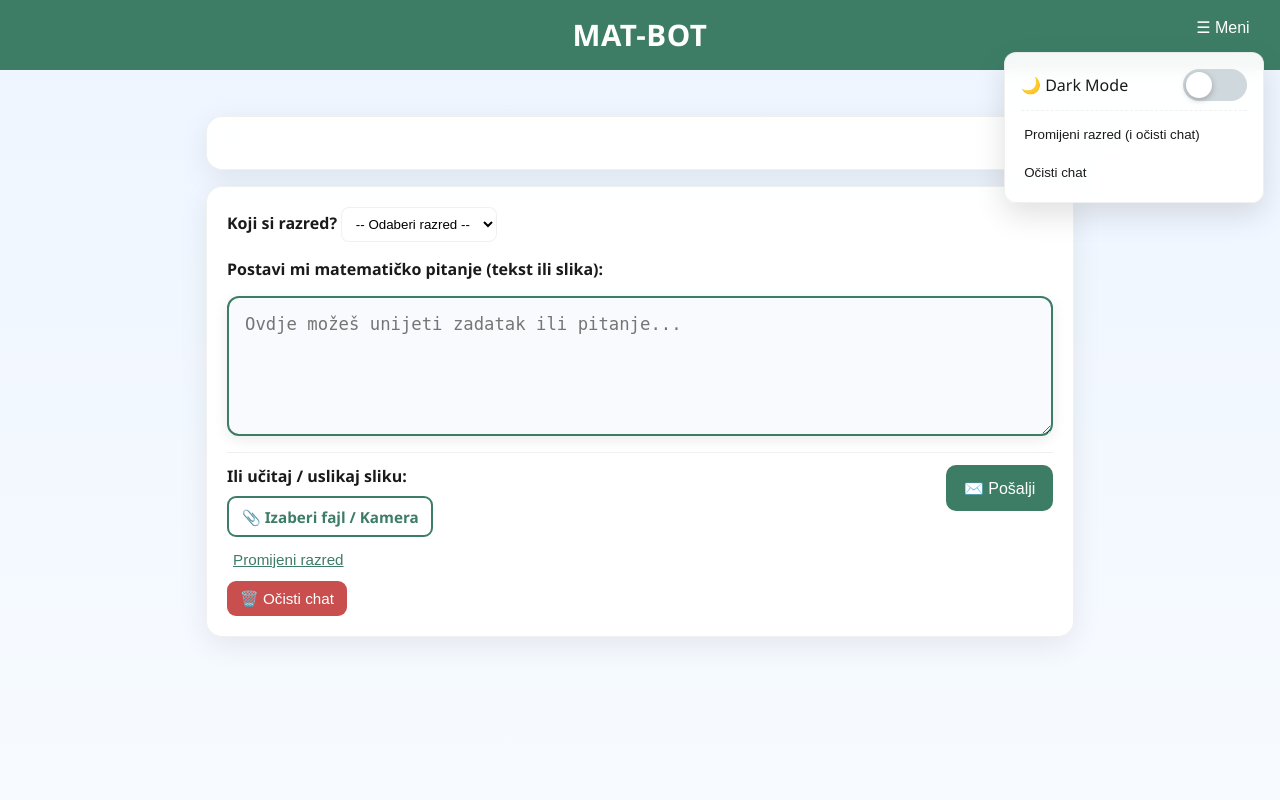
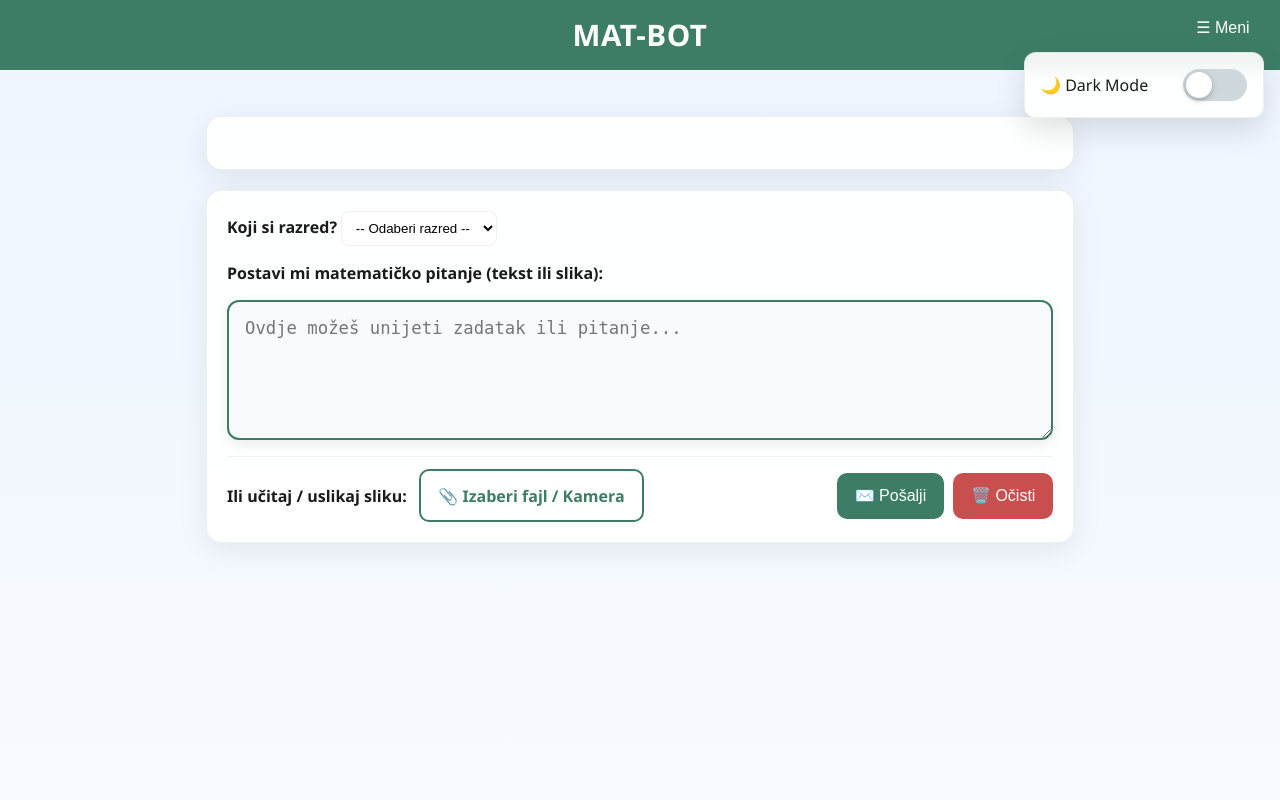
Before and after one commit to FarisMujacic/ai-matematicari, a Flask app: page / in a window 1280 px wide, after a click on "☰ Meni". Run offline with Flask 3, Linux system fonts and the light colour scheme; parts of the project's set-up code (start-up, migrations or seed data) failed here and were passed over; some libraries are stand-ins or nearby versions.

Commit message:
Update index.html

```diff
--- a/templates/index.html
+++ b/templates/index.html
@@ -14,7 +14,7 @@
   <style>
   :root{
     --page-bg:linear-gradient(180deg,#eef5ff 0%,#f7fbff 100%);
-    --card-bg:rgba(255,255,255,.94);
+    --card-bg:rgba(255,255,255,.92);
     --card-border:rgba(0,0,0,.06);
     --text:#1a1a1a;
     --accent-bot:#4caf50;
@@ -25,21 +25,17 @@
     --btn-bg-hover:#2f5c4e;
     --danger:#c94f4f;
     --muted:#6b7a86;
-    --typing-bg:#fff7d9;
-    --typing-border:#ffb84d;
   }
   body.dark{
-    --page-bg:linear-gradient(180deg,#0b1113 0%,#070b0d 100%);
-    --card-bg:rgba(23,29,33,.95);
+    --page-bg:linear-gradient(180deg,#0d1416 0%,#0a0f11 100%);
+    --card-bg:rgba(27,35,39,.90);
     --card-border:rgba(255,255,255,.08);
     --text:#e9f1f3;
-    --bubble-bg:#1f2a2f;
-    --bubble-text:#e9f1f3;
-    --btn-bg:#2b5950;
-    --btn-bg-hover:#234a42;
-    --muted:#a9b7bf;
-    --typing-bg:#2a2f18;
-    --typing-border:#b28a2a;
+    --bubble-bg:#263238;
+    --bubble-text:#eef6f8;
+    --btn-bg:#2f5c4e;
+    --btn-bg-hover:#274a40;
+    --muted:#9fb0b9;
   }
 
   *{box-sizing:border-box}
@@ -51,13 +47,8 @@
   .dropdown{position:absolute;right:1rem;top:.6rem;}
   .dropdown-toggle{background:var(--btn-bg);color:#fff;border:none;padding:.55rem .9rem;font-size:1rem;border-radius:10px;cursor:pointer;}
   .dropdown-toggle:hover{background:var(--btn-bg-hover);}
-  .dropdown-content{display:none;position:absolute;top:115%;right:0;min-width:260px;background:var(--card-bg);color:var(--text);border:1px solid var(--card-border);box-shadow:0 12px 30px rgba(0,0,0,.12);border-radius:12px;padding:1rem;backdrop-filter: blur(8px);}
+  .dropdown-content{display:none;position:absolute;top:115%;right:0;min-width:240px;background:var(--card-bg);color:var(--text);border:1px solid var(--card-border);box-shadow:0 12px 30px rgba(0,0,0,.12);border-radius:12px;padding:1rem;backdrop-filter: blur(8px);}
   .dropdown.open .dropdown-content{display:block;}
-  .dropdown-content .menu-group{display:flex;flex-direction:column;gap:.6rem;margin-top:.6rem;padding-top:.6rem;border-top:1px dashed var(--card-border);}
-  .menu-link{background:none;border:none;text-align:left;color:var(--text);cursor:pointer;padding:.4rem .2rem;border-radius:8px;}
-  .menu-link:hover{background:rgba(0,0,0,.06)}
-  body.dark .menu-link:hover{background:rgba(255,255,255,.06)}
-
   .toggle-row{display:flex;align-items:center;justify-content:space-between;gap:.75rem;}
   .toggle-slider{position:relative;width:64px;height:32px;background:#cfd8dc;border-radius:32px;cursor:pointer;transition:background .25s;}
   .toggle-slider::before{content:"";position:absolute;top:3px;left:3px;width:26px;height:26px;background:#fff;border-radius:50%;box-shadow:0 2px 6px rgba(0,0,0,.25);transition:transform .25s;}
@@ -67,9 +58,8 @@
 
   main{max-width:900px;margin:0 auto;padding:16px;}
   .card{background:var(--card-bg);border:1px solid var(--card-border);border-radius:16px;padding:1.25rem;box-shadow:0 8px 30px rgba(0,0,0,.08);backdrop-filter: blur(10px);}
-  .stack{display:flex;flex-direction:column;gap:1rem;}
+  .stack{display:flex;flex-direction:column;gap:1.25rem;}
 
-  /* CHAT */
   #chat-container{display:flex;flex-direction:column;gap:.75rem;max-height:60vh;overflow-y:auto;scroll-behavior:smooth;padding:.25rem .25rem .5rem;border-radius:12px;}
   .qa-pair{display:flex;flex-direction:column;gap:.4rem;margin-bottom:.3rem;}
   .chat-message{display:flex;width:100%;word-break:break-word;}
@@ -78,26 +68,20 @@
   .bubble,.bubble.user{padding:.9rem 1.1rem;border-radius:14px;font-size:1rem;line-height:1.75;box-shadow:0 1px 4px rgba(0,0,0,.05);white-space:pre-wrap;background:var(--bubble-bg);color:var(--bubble-text);max-width:75%;animation:fadeIn .25s ease;}
   .bubble{border-left:4px solid var(--accent-bot);margin:.35rem 0;}
   .bubble.user{background:#c8ebf0;border-right:4px solid var(--accent-user);border-left:0!important;margin:.35rem 0 .35rem auto;max-width:60%;}
+  .typing-indicator{position:sticky;bottom:0;align-self:flex-start;font-style:italic;font-size:1rem;padding:.5rem .75rem;color:#444;background:#fff2c2;border-left:4px solid #ffb84d;border-radius:8px;margin:.15rem 0 0;max-width:320px;display:none;z-index:2;}
+  .typing-indicator::after{content:'...';animation:dots 1s steps(3,end) infinite;}
+  @keyframes dots{0%{content:''}33%{content:'.'}66%{content:'..'}100%{content:'...'}}
   @keyframes fadeIn{from{opacity:0;transform:translateY(6px);}to{opacity:1;transform:translateY(0);}}
 
-  /* TIPKANJE između chata i forme */
-  .typing-wrap{margin-top:-4px;}
-  .typing-indicator{font-style:italic;font-size:1rem;padding:.6rem .8rem;color:#333;background:var(--typing-bg);border-left:4px solid var(--typing-border);border-radius:10px;}
-  .typing-indicator .dots::after{content:'...';animation:dots 1s steps(3,end) infinite;}
-  @keyframes dots{0%{content:''}33%{content:'.'}66%{content:'..'}100%{content:'...'}}
-
-  form{display:flex;flex-direction:column;gap:1rem;}
+  form{display:flex;flex-direction:column;gap:1rem;} form,textarea,select{autocomplete: off;}
   label{font-weight:600;}
   select{padding:.5rem .6rem;border-radius:8px;border:1px solid var(--card-border);background:#fff;}
   textarea{width:100%;min-height:140px;padding:1rem;font-size:1.08rem;border-radius:12px;border:2px solid #50e3c2;background:#f8fafd;outline:none;resize:vertical;box-shadow:0 2px 8px rgba(0,0,0,.04);}
   textarea:focus{border-color:#3d7d66;box-shadow:0 4px 14px rgba(0,0,0,.08);}
-  body.dark select{background:#162024;color:var(--text);}
-  body.dark textarea{background:#0f1518;border-color:#2f796a;}
 
-  .file-row{display:flex;flex-direction:column;align-items:flex-start;gap:.55rem;}
+  .file-row{display:flex;align-items:center;gap:.75rem;flex-wrap:wrap;}
   .file-input{display:none;}
-  .btn.small{padding:.55rem .8rem;font-size:.95rem;border-radius:9px;}
-  .file-chip{display:none;align-items:center;gap:.5rem;background:#eff6ff;border:1px dashed #b9d2ff;color:#2a4365;padding:.35rem .55rem;border-radius:999px;font-size:.88rem;}
+  .file-chip{display:none;align-items:center;gap:.5rem;background:#eff6ff;border:1px dashed #b9d2ff;color:#2a4365;padding:.45rem .6rem;border-radius:999px;font-size:.92rem;}
   .file-chip .remove{background:transparent;border:none;font-size:1rem;cursor:pointer;color:#2a4365;line-height:1;}
   .file-chip.show{display:inline-flex;}
 
@@ -106,8 +90,8 @@
   .btn.secondary{background:transparent;color:var(--btn-bg);border:2px solid var(--btn-bg);}
   .btn.danger{background:var(--danger);}
 
-  .form-actions{display:flex;align-items:flex-start;justify-content:space-between;gap:1rem;flex-wrap:wrap;padding-top:.75rem;border-top:1px solid var(--card-border);}
-  .form-actions .left{display:flex;flex-direction:column;align-items:flex-start;gap:.55rem;flex:1;}
+  .form-actions{display:flex;align-items:center;justify-content:space-between;gap:1rem;flex-wrap:wrap;padding-top:.75rem;border-top:1px solid var(--card-border);}
+  .form-actions .left{display:flex;align-items:center;gap:.75rem;flex-wrap:wrap;}
   .form-actions .right{display:flex;align-items:center;gap:.6rem;flex-wrap:wrap;}
   @media (max-width:700px){
     .form-actions{flex-direction:column;align-items:stretch;}
@@ -122,8 +106,6 @@
 
   .muted{color:var(--muted);font-size:.95rem}
   .hidden{display:none}
-  .linklike{background:none;border:2px dashed transparent;color:var(--btn-bg);cursor:pointer;text-decoration:underline;padding:.15rem .25rem;border-radius:8px;font-size:.95rem}
-  .linklike:hover{border-color:var(--card-border)}
   </style>
 </head>
 <body>
@@ -139,12 +121,6 @@
             <span class="toggle-slider"></span>
           </label>
         </div>
-
-        <!-- dodatne opcije -->
-        <div class="menu-group">
-          <button class="menu-link" id="menu-change-grade">Promijeni razred (i očisti chat)</button>
-          <button class="menu-link" id="menu-clear-chat">Očisti chat</button>
-        </div>
       </div>
     </div>
   </header>
@@ -152,7 +128,6 @@
   {% if error %}<div class="error-banner">{{ error }}</div>{% endif %}
 
   <main class="stack">
-    <!-- CHAT -->
     <div class="card">
       <div id="chat-container">
         {% for message in history %}
@@ -161,18 +136,12 @@
           <div class="chat-message bot-message"><div class="bubble">{{ message.bot|safe }}</div></div>
         </div>
         {% endfor %}
+        <div id="typing" class="typing-indicator" style="display:none;">🤖 MAT-BOT piše odgovor</div>
       </div>
     </div>
 
-    <!-- INDICATOR između chata i forme -->
-    <div id="typing-wrap" class="typing-wrap hidden">
-      <div id="typing" class="typing-indicator">
-        <span class="dots">🤖 MAT-BOT piše odgovor</span>
-      </div>
-    </div>
-
-    <!-- FORMA -->
     <div class="card">
+      <!-- Jedna forma, jedno dugme -->
       <form id="ask-form" method="POST" enctype="multipart/form-data" autocomplete="off" action="/submit">
         <input type="hidden" name="history_json" id="history_json_main" value='{{ history|tojson|safe }}'>
         <div id="razred-wrapper" {% if razred and not error %}style="display: none;"{% endif %}>
@@ -186,9 +155,6 @@
             <option value="9" {% if razred == '9' %}selected{% endif %}>9. razred</option>
           </select>
         </div>
-        <div id="promijeni-razred-wrap" class="hidden">
-          <button type="button" id="promijeni-razred" class="linklike">Promijeni razred</button>
-        </div>
 
         <label for="pitanje">Postavi mi matematičko pitanje (tekst ili slika):</label>
         <textarea name="pitanje" id="pitanje" placeholder="Ovdje možeš unijeti zadatak ili pitanje..." autofocus autocomplete="off"></textarea>
@@ -198,20 +164,17 @@
             <label for="slika">Ili učitaj / uslikaj sliku:</label>
             <div class="file-row">
               <input class="file-input" id="slika" type="file" name="file" accept="image/*" />
-              <label for="slika" class="btn secondary small">📎 Izaberi fajl / Kamera</label>
+              <label for="slika" class="btn secondary">📎 Izaberi fajl / Kamera</label>
               <span id="file-chip" class="file-chip">
                 <span id="file-name">Nije odabran fajl</span>
                 <button type="button" class="remove" id="remove-file" title="Ukloni fajl">×</button>
               </span>
-
-              <!-- ispod fajla: promijeni razred, pa očisti -->
-              <button type="button" id="btn-change-grade-below" class="linklike">Promijeni razred</button>
-              <button type="button" id="btn-clear-chat" class="btn danger small">🗑️ Očisti chat</button>
             </div>
           </div>
 
           <div class="right">
             <button id="sendBtn" type="button" class="btn">✉️ Pošalji</button>
+            <button type="submit" form="clear-form" class="btn danger">🗑️ Očisti</button>
           </div>
         </div>
       </form>
@@ -234,6 +197,10 @@ function initDarkToggle(){
   cb.addEventListener('change', ()=>{ document.body.classList.toggle('dark', cb.checked); localStorage.setItem('matbot_dark', cb.checked ? '1' : '0');});
 }
 
+function showTyping(){ const el = document.getElementById('typing'); if(!el) return; el.style.display='block'; scrollToBottom(); }
+function hideTyping(){ const el = document.getElementById('typing'); if(el) el.style.display='none'; }
+function scrollToBottom(){ const chat=document.getElementById('chat-container'); if(chat) chat.scrollTop = chat.scrollHeight; }
+
 (function setupScrollButton(){
   const chat = document.getElementById('chat-container');
   const btn = document.getElementById('to-bottom');
@@ -241,7 +208,6 @@ function initDarkToggle(){
   const toggleBtn = ()=>{ const nearBottom = (chat.scrollHeight - chat.scrollTop - chat.clientHeight) < 40; btn.style.display = nearBottom ? 'none' : 'block'; };
   chat.addEventListener('scroll', toggleBtn); setTimeout(toggleBtn, 200);
 })();
-function scrollToBottom(){ const chat=document.getElementById('chat-container'); if(chat) chat.scrollTop = chat.scrollHeight; }
 
 function getCID(){
   const key='matbot_cid';
@@ -286,16 +252,6 @@ document.addEventListener('DOMContentLoaded', () => {
   const removeBtn = document.getElementById('remove-file');
   const textarea  = document.getElementById('pitanje');
   const razredSel = document.getElementById('razred');
-  const razredWrap= document.getElementById('razred-wrapper');
-  const promijeniWrap = document.getElementById('promijeni-razred-wrap');
-
-  const btnChangeGradeBelow = document.getElementById('btn-change-grade-below');
-  const btnClearChat = document.getElementById('btn-clear-chat');
-  const menuChangeGrade = document.getElementById('menu-change-grade');
-  const menuClearChat = document.getElementById('menu-clear-chat');
-
-  const typingWrap = document.getElementById('typing-wrap');
-  const typing = document.getElementById('typing');
 
   const cid = getCID();
   const HIST_KEY = 'matbot_history_' + cid;
@@ -311,105 +267,49 @@ document.addEventListener('DOMContentLoaded', () => {
   if (removeBtn) removeBtn.addEventListener('click', clearFile);
 
   function ensureChatContainer(){ return document.getElementById('chat-container'); }
-  function escapeHtml(s){ return (s||'').replace(/[&<>"']/g, m=>({ '&':'&amp;','<':'&gt;','>':'&gt;','"':'&quot;',"'":'&#39;' }[m])); }
+  function escapeHtml(s){ return (s||'').replace(/[&<>"']/g, m=>({ '&':'&amp;','<':'&lt;','>':'&gt;','"':'&quot;',"'":'&#39;' }[m])); }
 
-  // -------- Typing Manager (jedini indikator + dinamične poruke) --------
-  const TypingManager = (function(){
-    let t0 = null, tickTimer = null;
-    const stages = [
-      {t: 0,   text: "🤖 MAT-BOT piše odgovor", dots:true},
-      {t: 8,   text: "⏳ Obrada traje mrvicu duže – ne šalji upit ponovo", dots:true},
-      {t: 20,  text: "🙏 Hvala na strpljenju — čitam/slikam zadatak", dots:false},
-      {t: 40,  text: "⚙️ Još radim… veliki zadaci znaju potrajati", dots:true},
-      {t: 90,  text: "🚀 Gotovo uskoro…", dots:true},
-    ];
-    function setText(msg, dots){
-      typing.innerHTML = `<span class="${dots?'dots':''}">${msg}</span>`;
-    }
-    function onTick(){
-      const s = Math.floor((Date.now() - t0)/1000);
-      let current = stages[0];
-      for (const st of stages){ if (s >= st.t) current = st; else break; }
-      setText(current.text, current.dots);
-    }
-    return {
-      show(){
-        typingWrap.classList.remove('hidden');
-        t0 = Date.now(); onTick();
-        tickTimer = setInterval(onTick, 1000);
-        scrollToBottom();
-      },
-      hide(){
-        typingWrap.classList.add('hidden');
-        if (tickTimer){ clearInterval(tickTimer); tickTimer = null; }
+  function appendUserBubble(text){
+    const chat = ensureChatContainer(); if(!chat) return;
+    const pair = document.createElement('div'); pair.className='qa-pair';
+    const u = document.createElement('div'); u.className='chat-message user-message';
+    u.innerHTML = `<div class="bubble user"><p>${escapeHtml(text)}</p></div>`;
+    const b = document.createElement('div'); b.className='chat-message bot-message';
+    b.innerHTML = `<div class="bubble"><i class="muted">Obrada…</i></div>`;
+    pair.appendChild(u); pair.appendChild(b); chat.appendChild(pair); scrollToBottom();
+    return b.querySelector('.bubble'); // vraća bot balon koji ćemo zamijeniti
+  }
+
+  async function poll(jobId, userLabel, botBubble){
+    const sleep = (ms)=> new Promise(r=>setTimeout(r, ms));
+    for (let i=0;i<180;i++){ // ~6 min @ 2s
+      await sleep(2000);
+      try{
+        const r = await fetch(`/status/${jobId}`, {cache:'no-store', credentials:'include'});
+        if (!r.ok) throw new Error('status http '+r.status);
+        const data = await r.json();
+        if (data.status === 'done'){
+          const html = (data.result && data.result.html) || '<i>Nema rezultata.</i>';
+          botBubble.innerHTML = html;
+          if (window.MathJax && MathJax.typesetPromise) { MathJax.typesetPromise([botBubble]); }
+          applyPlotsIn(botBubble);
+          pushHistory(HIST_KEY, userLabel, html);
+          hideTyping();
+          return;
+        }
+        if (data.status === 'error'){
+          botBubble.innerHTML = `<div class="alert alert-danger">Greška: ${data.error || 'nepoznato'}</div>`;
+          hideTyping(); return;
+        }
+      }catch(_){
+        botBubble.innerHTML = '<div class="alert alert-danger">Greška pri provjeri statusa.</div>';
+        hideTyping(); return;
       }
     }
-  })();
-
-  function showTyping(){ TypingManager.show(); }
-  function hideTyping(){ TypingManager.hide(); }
-
-  // --------- UI helpers ---------
-  function hideGradeAfterFirstSend(){
-    if (!razredWrap) return;
-    razredWrap.classList.add('hidden');
-    razredWrap.style.display = 'none';
-    promijeniWrap.classList.remove('hidden');
-  }
-  function showGradeSelector(){
-    razredWrap.classList.remove('hidden');
-    razredWrap.style.display = '';
-    promijeniWrap.classList.add('hidden');
-    if (razredSel) razredSel.focus();
-  }
-  function clearChatUIAndHistory(){
-    const chat = document.getElementById('chat-container');
-    if (chat) chat.innerHTML = '';
-    resetHistory(HIST_KEY, hiddenMain);
+    botBubble.innerHTML = '<div class="alert alert-warning">Istek vremena čekanja na rezultat.</div>';
     hideTyping();
   }
 
-  function addUserPair({text, hadFile}){
-    const chat = ensureChatContainer(); if(!chat) return null;
-    const pair = document.createElement('div'); pair.className='qa-pair';
-    const u = document.createElement('div'); u.className='chat-message user-message';
-    let userHTML = '';
-    if (text && text.trim()) userHTML += `<p>${escapeHtml(text)}</p>`;
-    if (hadFile) userHTML += `<p><strong>[SLIKA]</strong></p>`;
-    if (!userHTML) userHTML = '<p><em>(prazna poruka)</em></p>';
-    u.innerHTML = `<div class="bubble user">${userHTML}</div>`;
-    pair.appendChild(u);
-    chat.appendChild(pair);
-    scrollToBottom();
-    return pair;
-  }
-  function addBotToPair(pair, html){
-    if(!pair) return;
-    const b = document.createElement('div'); b.className='chat-message bot-message';
-    b.innerHTML = `<div class="bubble">${html}</div>`;
-    pair.appendChild(b);
-    scrollToBottom();
-    const bubble = b.querySelector('.bubble');
-    if (window.MathJax && MathJax.typesetPromise) { MathJax.typesetPromise([bubble]); }
-    applyPlotsIn(bubble);
-  }
-
-  // promjena/brisanje
-  function handleChangeGrade(){
-    clearChatUIAndHistory();
-    showGradeSelector();
-    clearFile();
-  }
-  function handleClearChat(){
-    clearChatUIAndHistory();
-  }
-  document.getElementById('btn-change-grade-below')?.addEventListener('click', handleChangeGrade);
-  document.getElementById('btn-clear-chat')?.addEventListener('click', handleClearChat);
-  document.getElementById('menu-change-grade')?.addEventListener('click', ()=>{ handleChangeGrade(); document.getElementById('menuWrap').classList.remove('open'); });
-  document.getElementById('menu-clear-chat')?.addEventListener('click', ()=>{ handleClearChat(); document.getElementById('menuWrap').classList.remove('open'); });
-  document.getElementById('promijeni-razred')?.addEventListener('click', handleChangeGrade);
-
-  // slanje
   async function sendOneButton(){
     const f = fileInput?.files?.[0] || null;
     const razred  = razredSel?.value || '';
@@ -419,13 +319,12 @@ document.addEventListener('DOMContentLoaded', () => {
     if (!f && !tekst){ alert('Unesi pitanje ili dodaj sliku.'); return; }
 
     const userLabel = tekst || (f ? '[SLIKA]' : '');
-    hideGradeAfterFirstSend();
-
     showTyping();
-    const pair = addUserPair({text: tekst, hadFile: !!f});
+    const botBubble = appendUserBubble(userLabel);
 
     const fd = new FormData();
     fd.append('razred', razred);
+    /* AKO backend traži 'pitanje', promijeni liniju ispod u fd.append('pitanje', tekst) */
     fd.append('user_text', tekst);
     if (f) fd.append('file', f, f.name);
 
@@ -433,67 +332,46 @@ document.addEventListener('DOMContentLoaded', () => {
       const r = await fetch('/submit', { method:'POST', body: fd, credentials:'include' });
       const j = await r.json();
 
+      // SYNC (200)
       if (r.status === 200 && j && j.result && j.result.html){
-        addBotToPair(pair, j.result.html);
+        botBubble.innerHTML = j.result.html;
+        if (window.MathJax && MathJax.typesetPromise) { MathJax.typesetPromise([botBubble]); }
+        applyPlotsIn(botBubble);
         pushHistory(HIST_KEY, userLabel, j.result.html);
         hideTyping();
         textarea.value = ''; clearFile();
         return;
       }
 
+      // ASYNC (202)
       if (r.status === 202 && j && j.job_id){
+        botBubble.innerHTML = '<span class="muted">Zahtjev prihvaćen, obrađujem…</span>';
         textarea.value = ''; clearFile();
-        await poll(j.job_id, userLabel, pair);
+        poll(j.job_id, userLabel, botBubble);
         return;
       }
 
-      addBotToPair(pair, '<div class="alert alert-danger">Neočekivan odgovor servera.</div>');
+      botBubble.innerHTML = '<div class="alert alert-danger">Neočekivan odgovor servera.</div>';
       hideTyping();
     }catch(_){
-      addBotToPair(pair, 'Greška pri slanju zahtjeva.');
+      botBubble.innerHTML = 'Greška pri slanju zahtjeva.';
       hideTyping();
     }
-  }
-
-  async function poll(jobId, userLabel, pair){
-    const sleep = (ms)=> new Promise(r=>setTimeout(r, ms));
-    for (let i=0;i<180;i++){
-      await sleep(2000);
-      try{
-        const r = await fetch(`/status/${jobId}`, {cache:'no-store', credentials:'include'});
-        if (!r.ok) throw new Error('status http '+r.status);
-        const data = await r.json();
-        if (data.status === 'done'){
-          const html = (data.result && data.result.html) || '<i>Nema rezultata.</i>';
-          addBotToPair(pair, html);
-          pushHistory(HIST_KEY, userLabel, html);
-          hideTyping();
-          return;
-        }
-        if (data.status === 'error'){
-          addBotToPair(pair, `<div class="alert alert-danger">Greška: ${escapeHtml(data.error || 'nepoznato')}</div>`);
-          hideTyping(); return;
-        }
-      }catch(_){
-        addBotToPair(pair, '<div class="alert alert-danger">Greška pri provjeri statusa.</div>');
-        hideTyping(); return;
-      }
-    }
-    addBotToPair(pair, '<div class="alert alert-warning">Istek vremena čekanja na rezultat.</div>');
-    hideTyping();
   }
 
   document.getElementById('sendBtn')?.addEventListener('click', sendOneButton);
   askForm?.addEventListener('submit', (e)=>{ e.preventDefault(); sendOneButton(); });
 
-  // server-side clear (opcionalno) – frontend svejedno čisti odmah
+  // Clear
   if (clearForm){
     clearForm.addEventListener('submit', async (e)=>{
       e.preventDefault();
-      try{ await fetch(clearForm.action || '/clear', { method:'POST', body: new FormData(clearForm), credentials:'include' }); }
+      const fd = new FormData(clearForm);
+      try{ await fetch(clearForm.action || '/clear', { method:'POST', body: fd, credentials:'include' }); }
       catch(_){}
-      handleClearChat();
-      showGradeSelector();
+      const chat = document.getElementById('chat-container');
+      if (chat) chat.innerHTML = '<div id="typing" class="typing-indicator" style="display:none;">🤖 MAT-BOT piše odgovor</div>';
+      resetHistory(HIST_KEY, hiddenMain);
     });
   }
 });
@@ -537,6 +415,7 @@ function applyPlotsIn(root){
     plotDiv.remove();
   });
 }
+// primjena na već renderovani sadržaj (ako ga ima u initial history)
 document.querySelectorAll('.plot-request').forEach(plotDiv=>{
   const parent=plotDiv.closest(".bubble") || document.body;
   let expression=plotDiv.getAttribute("data-expression")||'';
```
